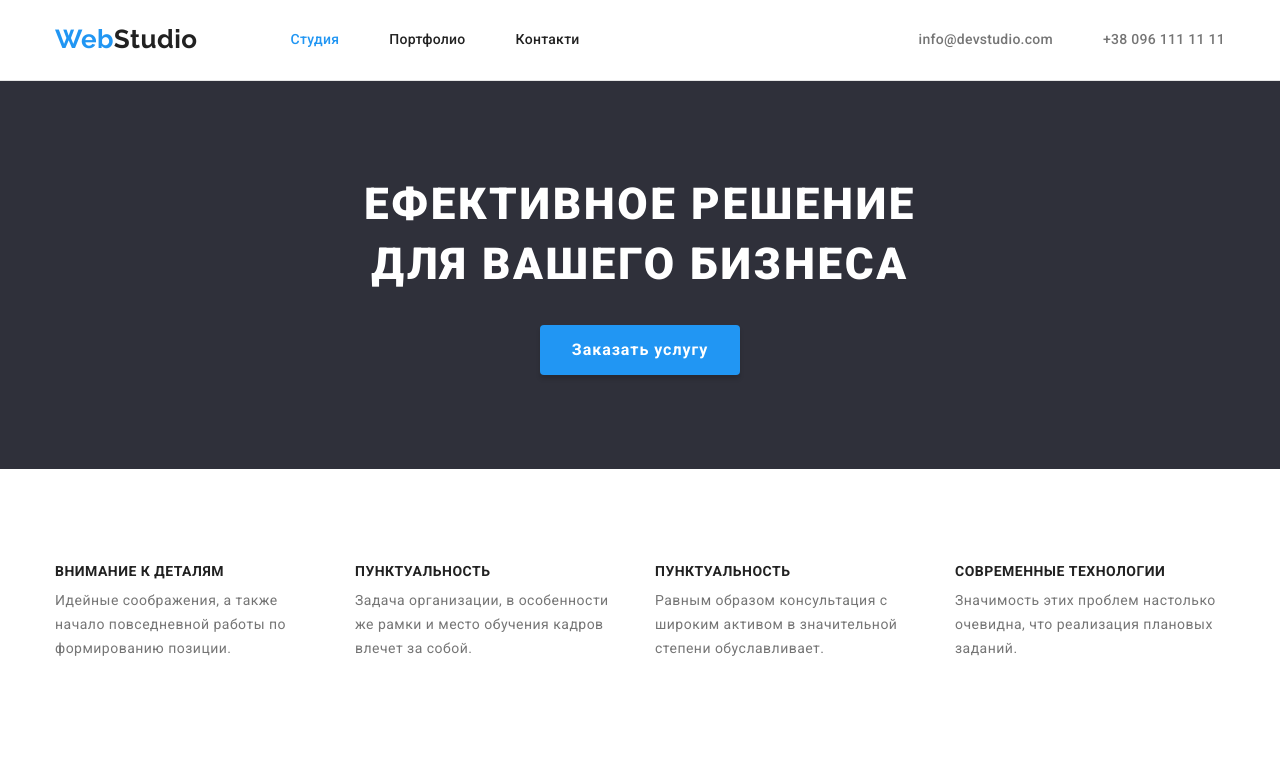
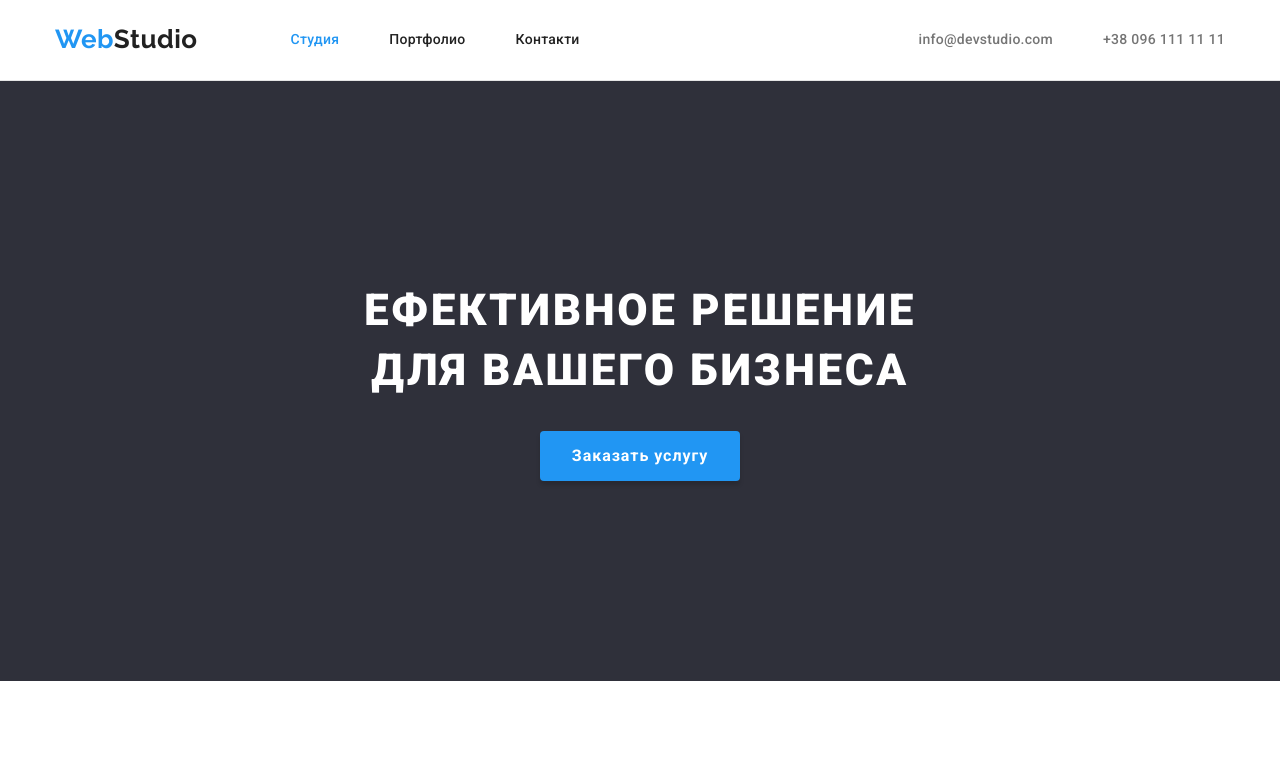
Before and after one commit to winston4521/goit-markup-hw-03, a plain HTML site: page index.html in a window 1280 px wide. Shown: the top 772 px of the page. Drawn offline with nearby package versions, Linux system fonts and the light colour scheme.

Commit message:
hero padding

```diff
--- a/css/styles.css
+++ b/css/styles.css
@@ -133,7 +133,7 @@ p {
 
 /* hero-section */
 .hero {
-  padding: 94px 0px;
+  padding-bottom: 200px;
 }
 .first-sec {
   text-align: center;
@@ -142,6 +142,8 @@ p {
   background-color: var(--footer-color);
 }
 .main-title {
+  padding-top: 200px;
+
   font-weight: 900;
   font-size: 44px;
   line-height: 1.36;
```
